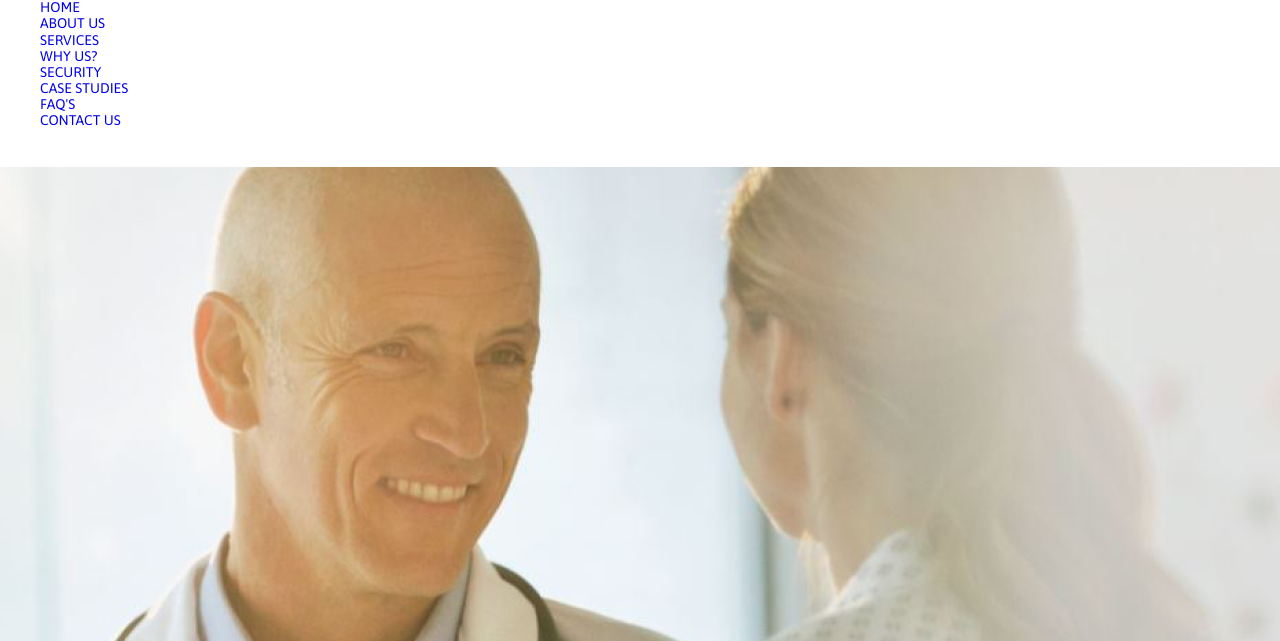
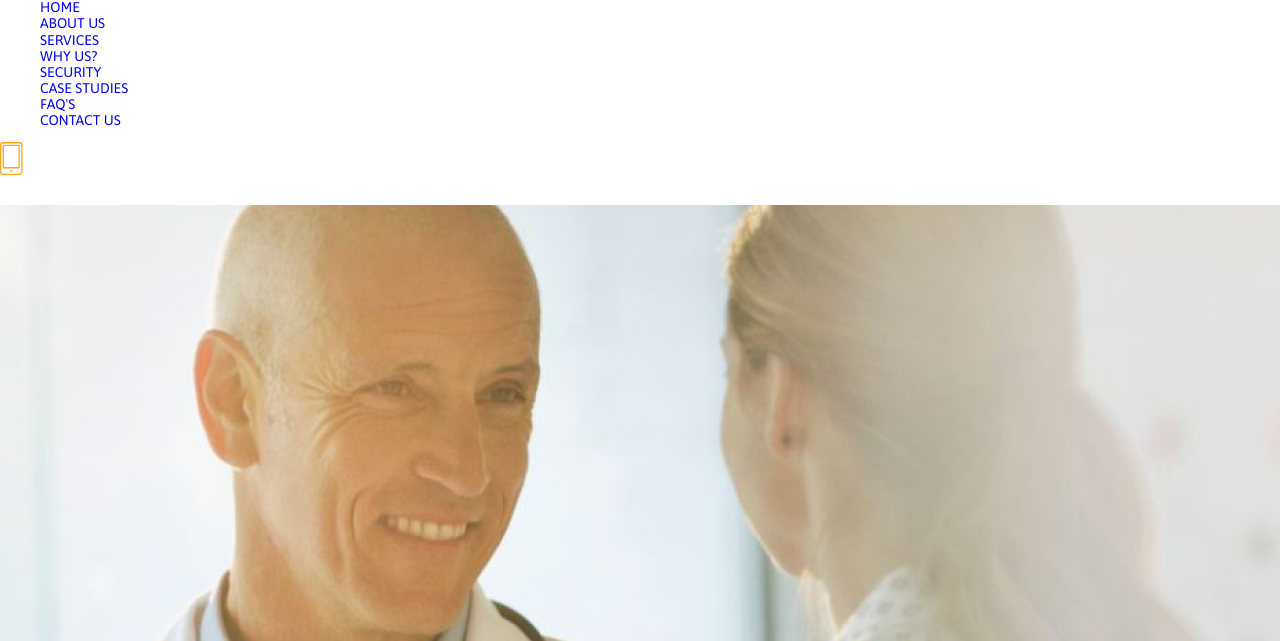
Before and after one commit to GuitarCodeHero/Training1-Medical-Page, a plain HTML site: page index.html in a window 1280 px wide. Shown: the part 159-800 px from the top of the page. Drawn offline with nearby package versions, Linux system fonts and the light colour scheme.

Commit message:
small upd after weekend

```diff
--- a/index.html
+++ b/index.html
@@ -34,6 +34,7 @@
             <li><a href="#">CONTACT US</a></li>
         </ul>
     </nav>
+    <img src="assets/img/Group.svg" alt="#">
 </div>
 
 <div class="wrapper-offer">
```
Also changed, not shown: assets/img/Group.svg (added).
